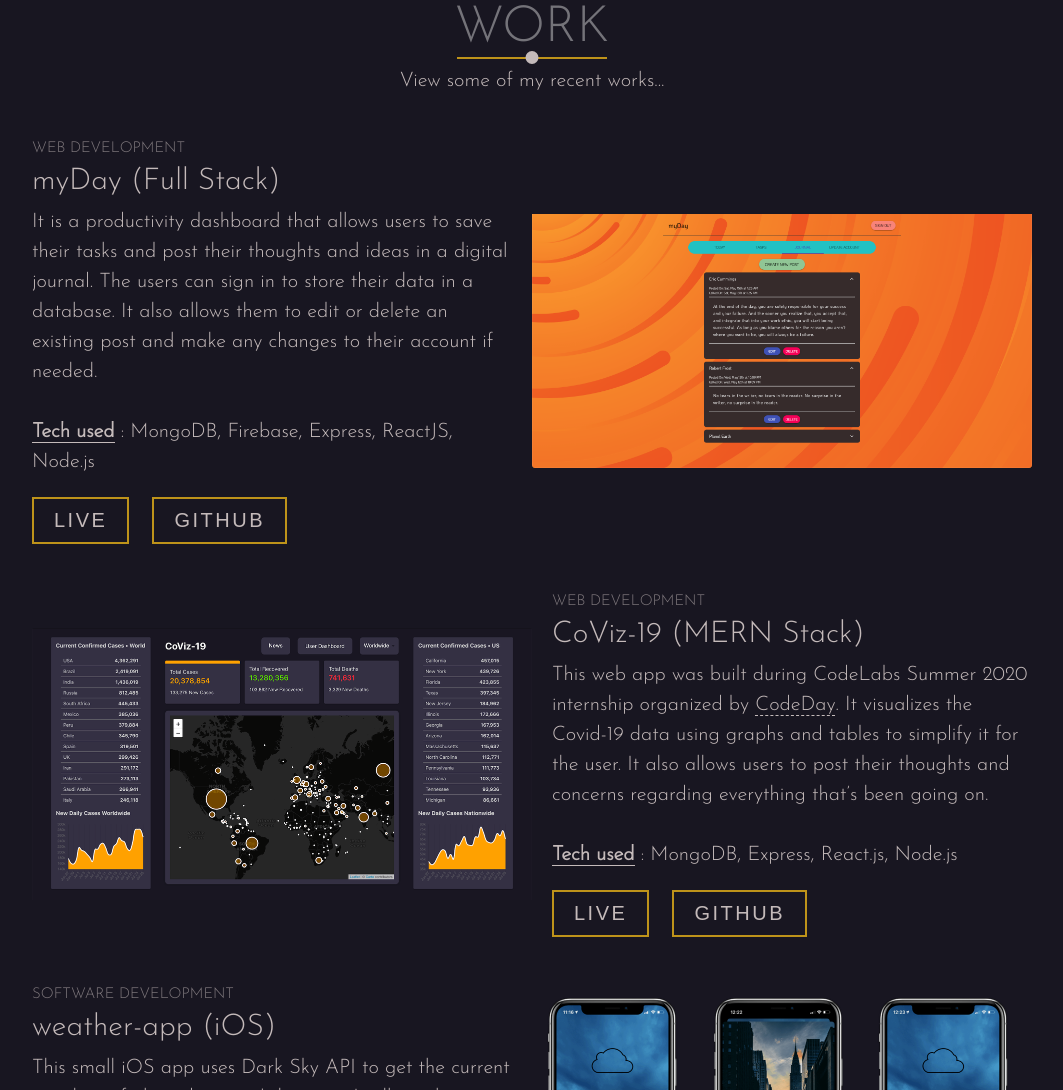
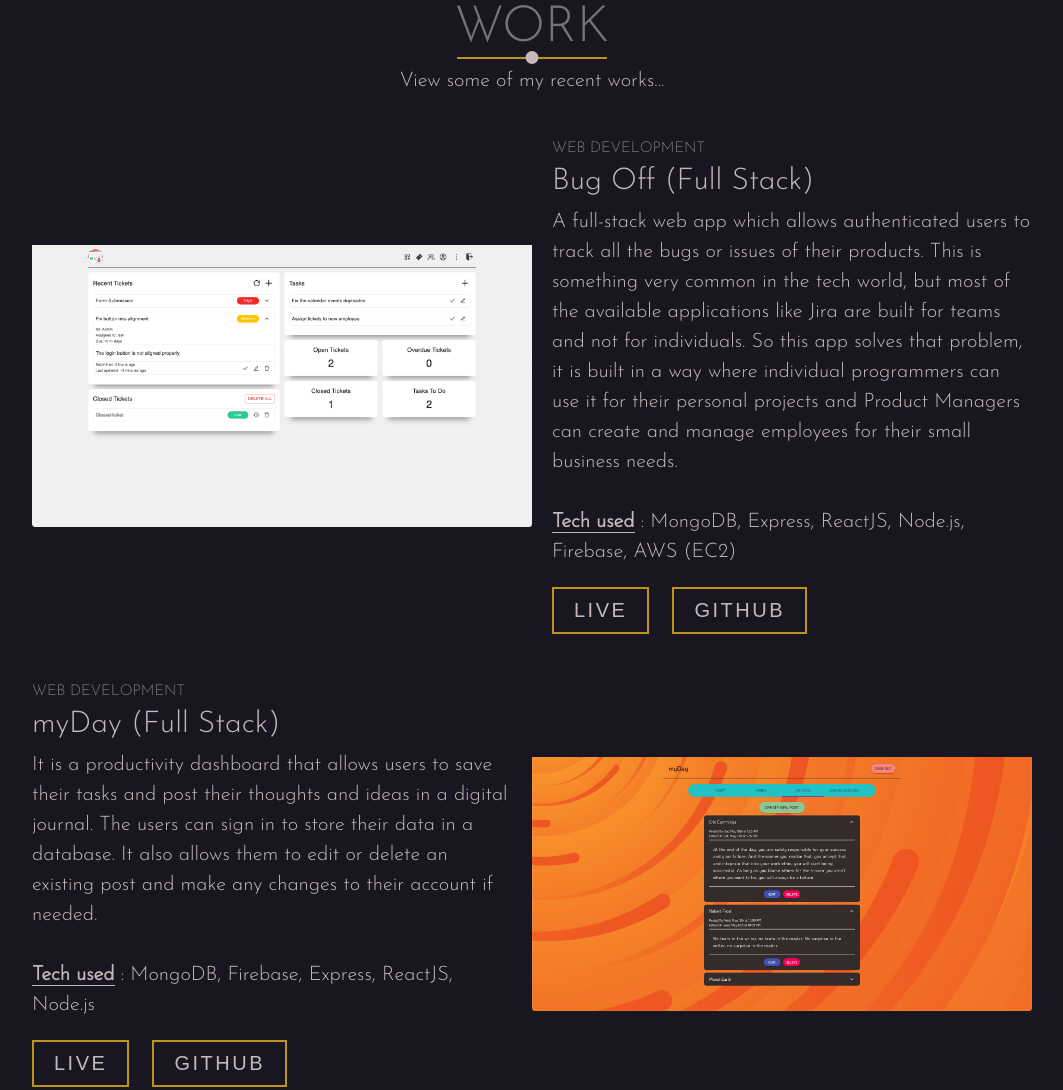
Before and after one commit to rakilahmed/portfolio-v1.0, a plain HTML site: page index.html in a window 1280 px wide. Shown: the part 1472-2562 px from the top of the page, without its empty margins (108-1171 px from the left). Drawn offline with Linux system fonts and the light colour scheme.

Commit message:
New project added

```diff
--- a/index.html
+++ b/index.html
@@ -128,6 +128,44 @@
         </div>
 
         <div class="work-item">
+          <div class="work-img has-margin-right">
+            <img src="./assets/img/bugoff.png" alt="Bug Off Image" />
+          </div>
+
+          <div class="work-description">
+            <h6>Web Development</h6>
+            <h1>Bug Off (Full Stack)</h1>
+            <p>
+              A full-stack web app which allows authenticated users to track all
+              the bugs or issues of their products. This is something very
+              common in the tech world, but most of the available applications
+              like Jira are built for teams and not for individuals. So this app
+              solves that problem, it is built in a way where individual
+              programmers can use it for their personal projects and Product
+              Managers can create and manage employees for their small business
+              needs.
+              <br />
+              <br />
+              <span class="span-border-line">Tech used</span> : MongoDB,
+              Express, ReactJS, Node.js, Firebase, AWS (EC2)
+            </p>
+            <a
+              href="https://bugoff.vercel.app"
+              target="_blank"
+              rel="noopener noreferrer"
+              ><button class="cta has-margin-right">Live</button></a
+            >
+            <a
+              href="https://github.com/rakilahmed/bug-off"
+              target="_blank"
+              rel="noopener noreferrer"
+            >
+              <button class="cta">Github</button></a
+            >
+          </div>
+        </div>
+
+        <div class="work-item">
           <div class="work-description has-margin-right">
             <h6>Web Development</h6>
             <h1>myDay (Full Stack)</h1>
@@ -151,13 +189,13 @@
           </div>
 
           <div class="work-img">
-            <img src="./assets/img/myday.png" alt="port-2" />
+            <img src="./assets/img/myday.png" alt="myDay Image" />
           </div>
         </div>
 
         <div class="work-item">
           <div class="work-img has-margin-right">
-            <img src="./assets/img/coviz.png" alt="port-1" />
+            <img src="./assets/img/coviz.png" alt="CoViz-19 Image" />
           </div>
 
           <div class="work-description">
@@ -215,13 +253,13 @@
           </div>
 
           <div class="work-img">
-            <img src="./assets/img/weather.png" alt="port-2" />
+            <img src="./assets/img/weather.png" alt="Weather App Image" />
           </div>
         </div>
 
         <div class="work-item">
           <div class="work-img has-margin-right">
-            <img src="./assets/img/habit.png" alt="port-3" />
+            <img src="./assets/img/habit.png" alt="Habit App Image" />
           </div>
 
           <div class="work-description">
```
Also changed, not shown: assets/img/bugoff.png (added).
